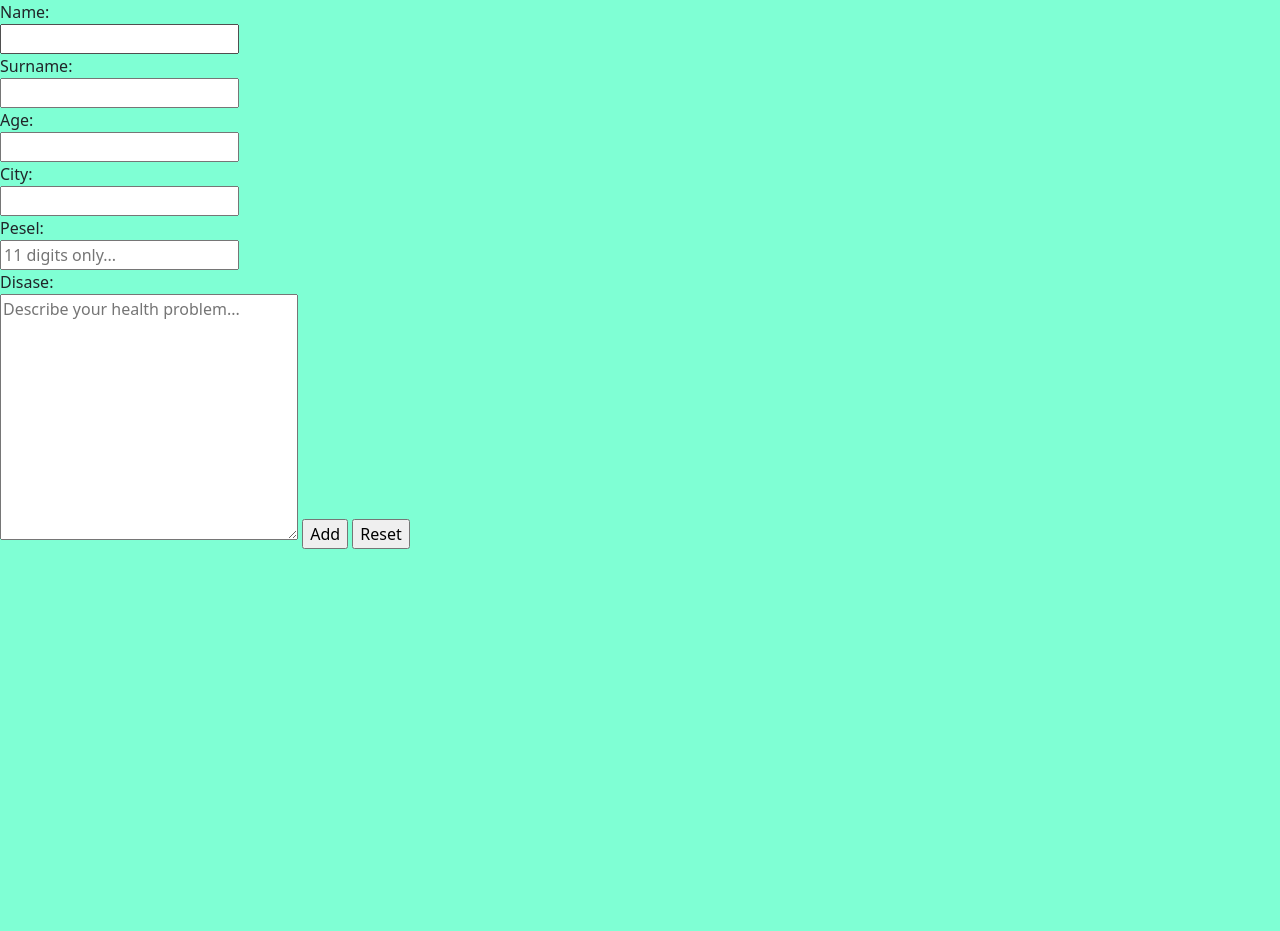
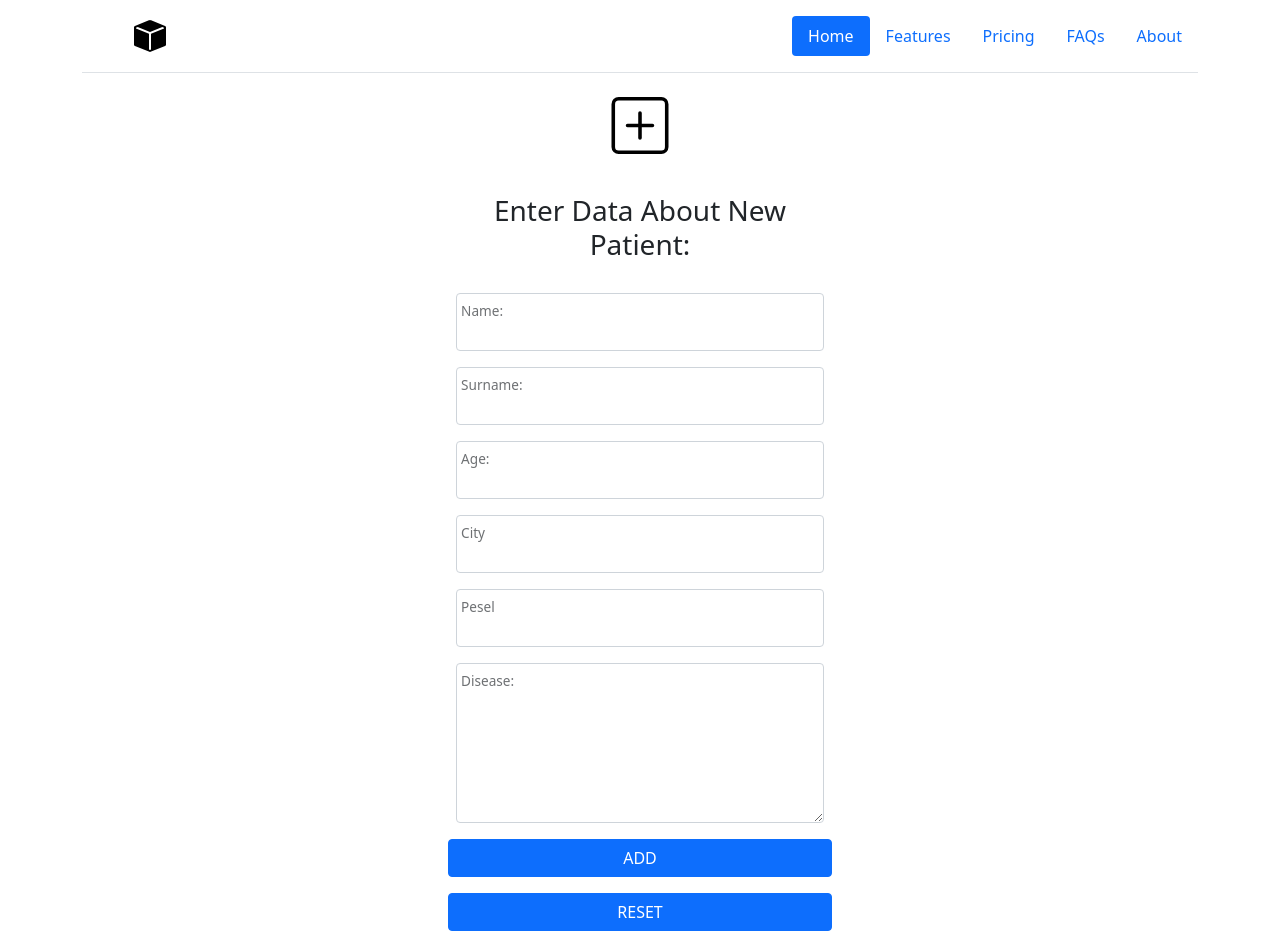
Before and after one commit to Szooot/Medical-Security-System, a Flask app: page /patient_form in a window 1280 px wide. Before the commit the page ends 549 px from the top, so only its background shows below. Run offline with Flask 3, Linux system fonts and the light colour scheme.

Commit message:
Just content styling

```diff
--- a/blockchain.py
+++ b/blockchain.py
@@ -148,7 +148,7 @@ def get_block():
                 "previous_hash": blockchain.chain[number-1]["previous_hash"],
                 "data": blockchain.chain[number-1]["data"]
             }
-            return render_template("index.html", block_data = response)
+            return render_template("block.html", block_data = response)
 
 ## Sprawdzay czy skrypt jest uruchamiany bezposrednio z glownego modulu
 if __name__ == "__main__":
--- a/static/styles.css
+++ b/static/styles.css
@@ -1,3 +1,18 @@
-body {
-    background-color: aquamarine;
+html, body {
+    height: 100%;
+    margin: 0;
+    padding: 0;
 }
+#patientForm {
+    width: 30%;
+    height: 300px;
+    position: static;
+    left: 100px;
+}
+#textarea {
+    height: 160px;
+}
+
+#caption {
+    text-align: center;
+}
--- a/templates/base.html
+++ b/templates/base.html
@@ -9,6 +9,21 @@
     <link rel="stylesheet" href="{{ url_for('static', filename='styles.css') }}">
 </head>
 <body>
+    <div class="container">
+        <header class="d-flex flex-wrap justify-content-center py-3 mb-4 border-bottom">
+          <a href="/" class="d-flex align-items-center mb-3 mb-md-0 me-md-auto link-body-emphasis text-decoration-none">
+            <svg class="bi me-2" width="40" height="32"><img src="{{url_for('static', filename='box-fill.svg')}}" width="40" height="32"></svg>
+          </a>
+
+          <ul class="nav nav-pills">
+            <li class="nav-item"><a href="#" class="nav-link active" aria-current="page">Home</a></li>
+            <li class="nav-item"><a href="#" class="nav-link">Features</a></li>
+            <li class="nav-item"><a href="#" class="nav-link">Pricing</a></li>
+            <li class="nav-item"><a href="#" class="nav-link">FAQs</a></li>
+            <li class="nav-item"><a href="#" class="nav-link">About</a></li>
+          </ul>
+        </header>
+    </div>
     {% block content %}
     {% endblock %}
     <script src="{{url_for('static', filename='index.js')}}"></script>
--- a/templates/patient_form.html
+++ b/templates/patient_form.html
@@ -1,27 +1,37 @@
 {% extends "base.html" %}
 {% block title %}Add New Patient{% endblock %}
 {% block content %}
-<form action="mine_block" method="post" id="patientForm">
-    <label for="name">Name:</label><br>
-    <input type="text" id="name" name="name" required><br>
-
-    <label for="surname">Surname:</label><br>
-    <input type="text" id="surname" name="surname" required><br>
-
-    <label for="age">Age:</label><br>
-    <input type="number" id="age" name="age" required><br>
-
-    <label for="city">City:</label><br>
-    <input type="text" id="city" name="city" required><br>
-
-    <label for="pesel">Pesel:</label><br>
-    <input type="number" id="pesel" name="pesel" placeholder="11 digits only..." required><br>
-
-    <label for="disease">Disase:</label><br>
-    <textarea name="disease" rows="10" cols="30" placeholder="Describe your health problem..." required></textarea>
-
-    <input type="submit" value="Add">
-    <input type="reset" value="Reset">
-</form>
+    <main class="form-signin w-100 m-auto">
+        <form class="row g-3 mx-auto" action="mine_block" method="post" id="patientForm">
+            <img class="mb-4" src="{{url_for('static', filename='plus-square.svg')}}" alt="block logo" width="72" height="57">
+            <h1 id="caption" class="h3 mb-3 fw-normal">Enter Data About New Patient:</h1>
+            <div class="form-floating">
+                <input type="text" id="name" name="name" class="form-control" required>
+                <label for="floatingInput">Name:</label>
+            </div>
+            <div class="form-floating">
+                <input type="text" id="surname" name="surname" class="form-control" required>
+                <label for="floatingPassword">Surname:</label>
+            </div>
+            <div class="form-floating">
+                <input type="number" id="age" name="age" class="form-control" required>
+                <label for="floatingInput">Age:</label>
+            </div>
+            <div class="form-floating">
+                <input type="text" id="city" name="city" class="form-control" required>
+                <label for="floatingInput">City</label>
+            </div>
+            <div class="form-floating">
+                <input type="number" id="pesel" name="pesel" class="form-control" required>
+                <label for="floatingInput">Pesel</label>
+            </div>
+            <div class="form-floating">
+                <textarea name="disease" id="textarea" rows="40" class="form-control" required></textarea>
+                <label for="floatingInput">Disease:</label>
+            </div>
+            <input type="submit" value="ADD" class="btn btn-primary">
+            <input type="reset" value="RESET" class="btn btn-primary">
+        </form>
+    </main>
 <script src="{{url_for('static', filename='validation.js')}}"></script>
 {% endblock %}
```
Also changed, not shown: templates/block.html (added, +24 -0 lines), templates/index.html (+39 -25 lines), static/box.svg (added), static/boxes.svg (added), static/plus-square.svg (added).
